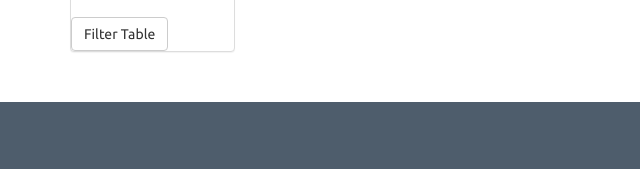
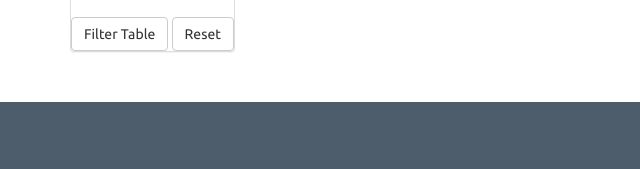
Before and after one commit to jroy22/javascript-challenge, a plain HTML site: page UFO-level-1/index.html in a window 1280 px wide. Shown: the part 798-967 px from the top of the page, 0-640 px from the left. Drawn offline with nearby package versions, Linux system fonts and the light colour scheme.

Commit message:
Added a reset button

```diff
--- a/UFO-level-1/index.html
+++ b/UFO-level-1/index.html
@@ -42,6 +42,7 @@
                     </ul>
                   </div>
                   <button id="filter-btn" type="button" class="btn btn-default">Filter Table</button>
+                  <button id="reset-btn" type="button" class="btn btn-default">Reset</button>
                 </form>
               </div>
             </div>
```
